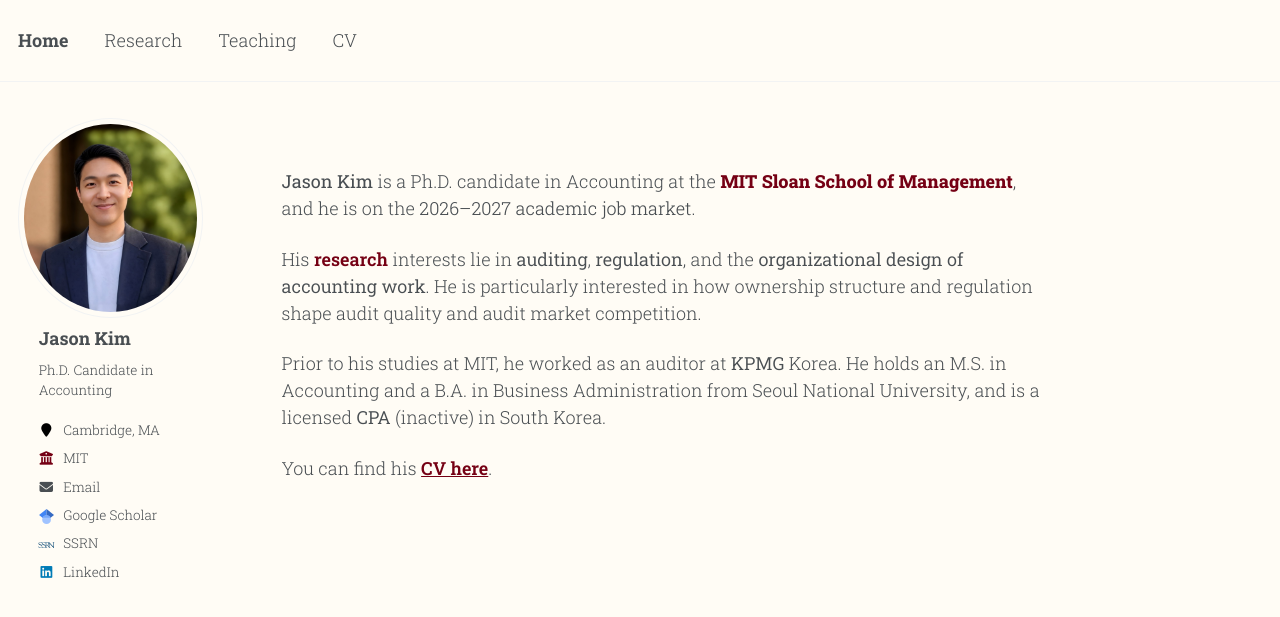
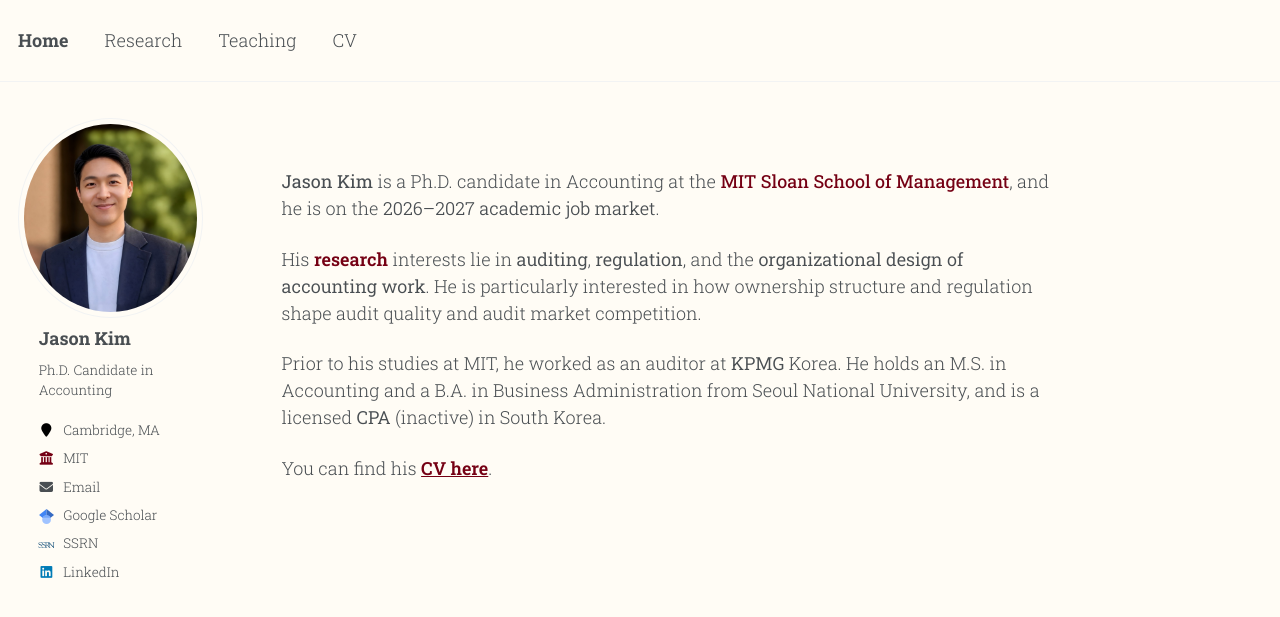
Before and after one commit to jgkim262/jgkim262.github.io, a Jekyll site: the page built from _pages/about.md, in a window 1280 px wide. Shown: the top 617 px of the page. Built offline with Jekyll 4.4.1, drawn with Linux system fonts in a browser that asks for light colours; a style sheet for code colours, icons or effects is not loaded.

Commit message:
About: job market phrase to weight 340, MIT Sloan link to 450
Co-Authored-By: Claude Fable 5.1 <noreply@anthropic.com>

```diff
--- a/_pages/about.md
+++ b/_pages/about.md
@@ -11,7 +11,7 @@ redirect_from:
 <span class="xsmall">&nbsp;</span>
 {: .desktop-spacer}
 
-<span class="jobmarket">Jason Kim</span> is a Ph.D. candidate in Accounting at the **[MIT Sloan School of Management](https://mitsloan.mit.edu/){: .extrabold}**, and he is on the <span class="jobmarket-phrase">2026–2027 academic job market</span>.
+<span class="jobmarket">Jason Kim</span> is a Ph.D. candidate in Accounting at the **[MIT Sloan School of Management](https://mitsloan.mit.edu/){: .affiliation}**, and he is on the <span class="jobmarket-phrase">2026–2027 academic job market</span>.
 
 His [research](/research/){: .semibold} interests lie in <span class="medium">auditing</span>, <span class="medium">regulation</span>, and the <span class="medium">organizational design of accounting work</span>. He is particularly interested in how ownership structure and regulation shape audit quality and audit market competition.
 
--- a/_sass/include/_utilities.scss
+++ b/_sass/include/_utilities.scss
@@ -391,6 +391,12 @@ body:hover .visually-hidden button {
   font-weight: 800;
 }
 
+/* The MIT Sloan affiliation link on the home page: clearly above body text
+   but well short of bold. Apply with: [text](url){: .affiliation} */
+.page__content .affiliation {
+  font-weight: 450;
+}
+
 /* Medium weight — a lighter emphasis than .semibold, for phrases that should
    lift off the 300-weight body text without shouting.
    Apply with: <span class="medium">text</span> */
@@ -406,7 +412,7 @@ body:hover .visually-hidden button {
 /* The "2026–2027 academic job market" phrase on the home page: a hair above
    the 300-weight body text. Apply with: <span class="jobmarket-phrase">text</span> */
 .page__content .jobmarket-phrase {
-  font-weight: 320;
+  font-weight: 340;
 }
 
 /* The blank spacer paragraph above the home-page intro. Desktop keeps its
```
